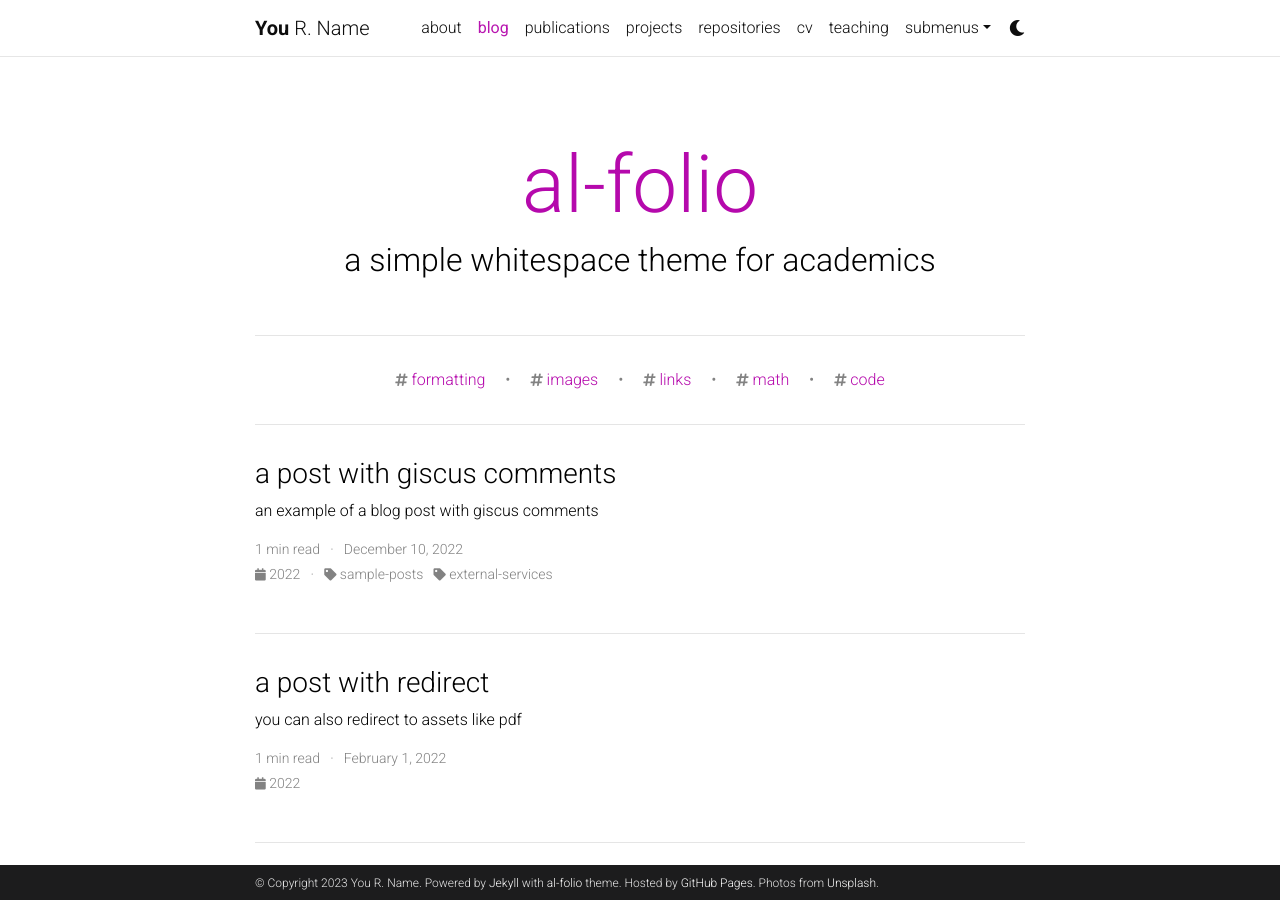
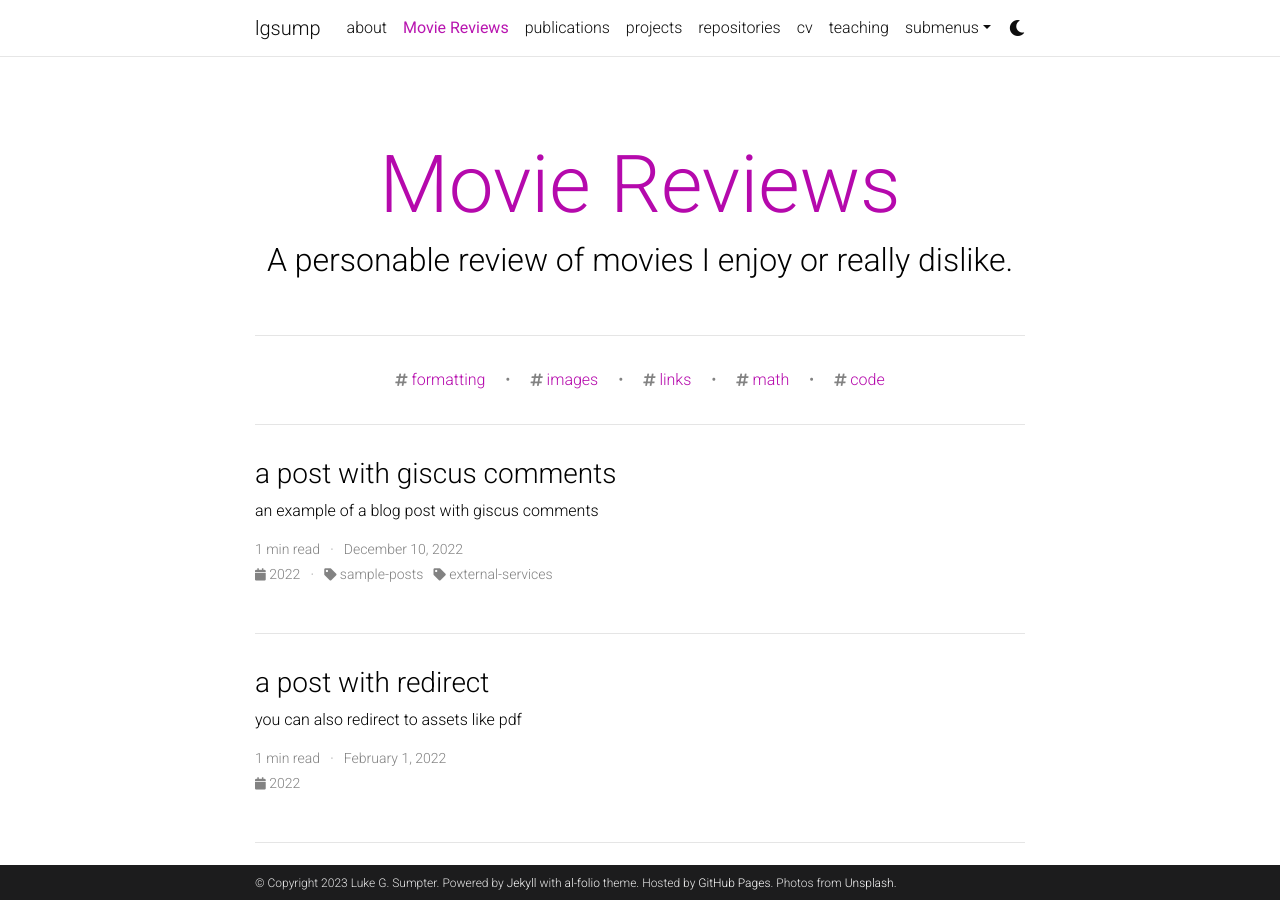
Before and after one commit to lgsump/lukegsumpter, a Jekyll site: the page built from blog/index.html, in a window 1280 px wide and 900 px high. Built offline with Jekyll 4.4.1, drawn with Linux system fonts in a browser that asks for light colours; the list of posts is cut into pages by our own code; comment, search, counter and statistics services are not loaded; a style sheet for code colours, icons or effects is not loaded.

Commit message:
Update _config.yml

```diff
--- a/_config.yml
+++ b/_config.yml
@@ -2,11 +2,11 @@
 # Site settings
 # -----------------------------------------------------------------------------
 
-title: blank # the website title (if blank, full name will be used instead)
-first_name: You
-middle_name: R.
-last_name: Name
-email: you@example.com
+title: lgsump
+first_name: Luke
+middle_name: G.
+last_name: Sumpter
+email: lgsump@gmail.com
 description: > # the ">" symbol means to ignore newlines until "footer_text:"
   A simple, whitespace theme for academics. Based on [*folio](https://github.com/bogoli/-folio) design.
 footer_text: >
@@ -16,10 +16,10 @@ footer_text: >
 keywords: jekyll, jekyll-theme, academic-website, portfolio-website  # add your own keywords or leave empty
 
 lang: en # the language of your site (for example: en, fr, cn, ru, etc.)
-icon: ⚛️  # the emoji used as the favicon (alternatively, provide image name in /assets/img/)
+icon:
 
-url: https://alshedivat.github.io # the base hostname & protocol for your site
-baseurl: /al-folio # the subpath of your site, e.g. /blog/
+url: https://lgsump.github.io/lukegsumpter
+baseurl: /lukegsumpter
 last_updated: false # set to true if you want to display last updated in the footer
 impressum_path:  # set to path to include impressum link in the footer, use the same path as permalink in a page, helps to conform with EU GDPR
 
@@ -71,11 +71,11 @@ og_image: # The site-wide (default for all links) Open Graph preview image
 # Social integration
 # -----------------------------------------------------------------------------
 
-github_username: # your GitHub user name
+github_username: lgsump
 gitlab_username: # your GitLab user name
-twitter_username: # your Twitter handle
+twitter_username: lgsump
 mastodon_username: # your mastodon instance+username in the format instance.tld/@username
-linkedin_username: # your LinkedIn user name
+linkedin_username: luke-g-sumpter-8a266211a
 telegram_username: # your Telegram user name
 scholar_userid: # your Google Scholar ID
 semanticscholar_id: # your Semantic Scholar ID
@@ -120,9 +120,9 @@ bing_site_verification:  # out your bing-site-verification ID (Bing Webmaster)
 # Blog
 # -----------------------------------------------------------------------------
 
-blog_name: al-folio # blog_name will be displayed in your blog page
-blog_nav_title: blog # your blog must have a title for it to be displayed in the nav bar
-blog_description: a simple whitespace theme for academics
+blog_name: Movie Reviews
+blog_nav_title: Movie Reviews
+blog_description: A personable review of movies I enjoy or really dislike.
 permalink: /blog/:year/:title/
 
 # Pagination
@@ -137,7 +137,7 @@ related_blog_posts:
 # Follow instructions on https://giscus.app/ to setup for your repo to fill out
 # the information below.
 giscus:
-  repo: alshedivat/al-folio      # <your-github-user-name>/<your-github-repo-name>
+  repo: lgsump/lukegsumpter    # <your-github-user-name>/<your-github-repo-name>
   repo_id: MDEwOlJlcG9zaXRvcnk2MDAyNDM2NQ==
   category: Comments             # name of the category under which discussions will be created
   category_id: DIC_kwDOA5PmLc4CTBt6
@@ -150,15 +150,9 @@ giscus:
   lang: en
 
 # Disqus comments (DEPRECATED)
-disqus_shortname: al-folio # put your disqus shortname
+disqus_shortname: lukegsumpter # put your disqus shortname
 # https://help.disqus.com/en/articles/1717111-what-s-a-shortname
 
-# External sources.
-# If you have blog posts published on medium.com or other external sources,
-# you can display them in your blog by adding a link to the RSS feed.
-external_sources:
-  - name: medium.com
-    rss_url: https://medium.com/@al-folio/feed
 
 # -----------------------------------------------------------------------------
 # Collections
```
